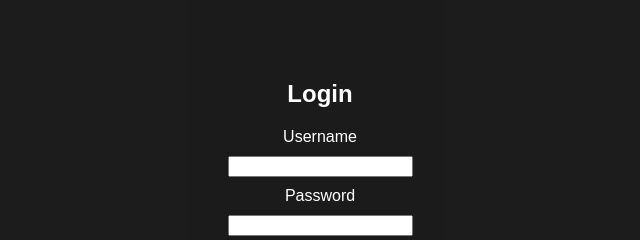
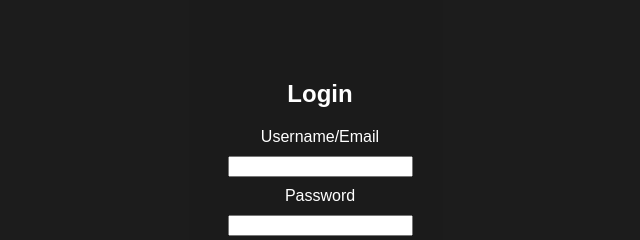
Before and after one commit to Oasai/graphql, a website: page index.html in a window 1280 px wide. Shown: the top 240 px of the page, 320-960 px from the left. Drawn offline with Linux system fonts and the light colour scheme.

Commit message:
index.js

```diff
--- a/index.html
+++ b/index.html
@@ -10,7 +10,7 @@
         <div class="login-content">
             <h2>Login</h2>
             <form id="loginForm">
-                <label for="username">Username</label>
+                <label for="username">Username/Email</label>
                 <input type="text" id="username" name="username" required>
                 <label for="password">Password</label>
                 <input type="password" id="password" name="password" required>
```
